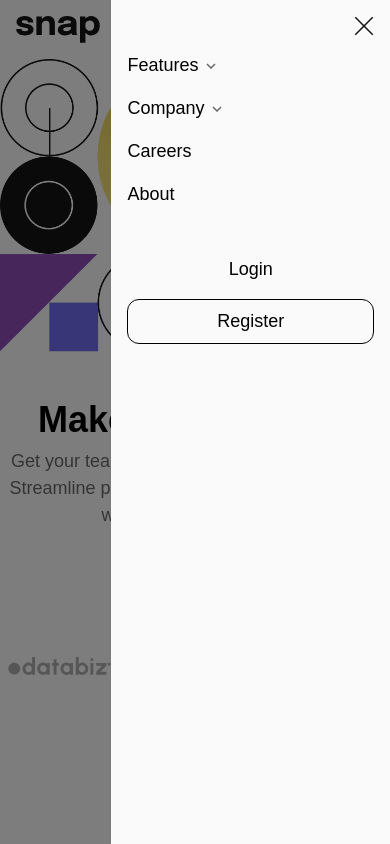
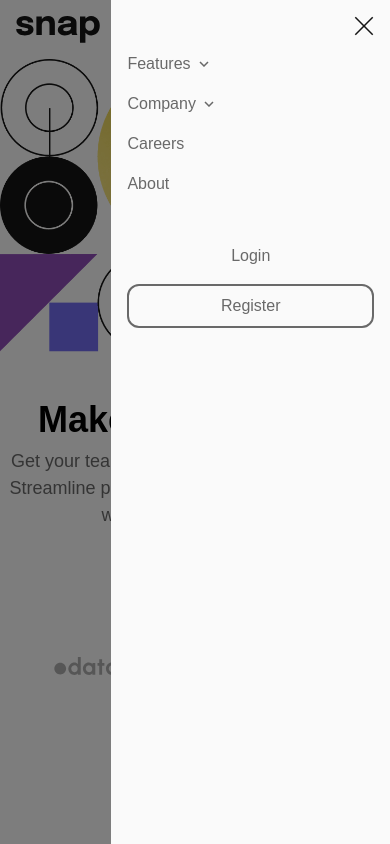
Before and after one commit to elvisnipah/intro-nav-dropdown, a React (Create React App) app: page / in a window 390 px wide. Both pictures are taken after a click on the element 358 px from the left and 29 px from the top of the page. Built offline with nearby package versions, Linux system fonts and the light colour scheme.

Commit message:
make desktop responsive

```diff
--- a/src/App.js
+++ b/src/App.js
@@ -1,10 +1,32 @@
-import { useState } from "react";
+import { useState, useEffect } from "react";
 import Header from "./components/Header";
 import Sidebar from "./components/UI/Sidebar";
 import Body from "./components/Body";
 
 function App() {
   const [sideBarOpen, setSideBarOpen] = useState(false);
+
+  const [windowSize, setWindowSize] = useState(window.innerWidth);
+
+  const [mobileView, setMobileView] = useState(null);
+
+  useEffect(() => {
+    function handleWindowResize() {
+      setWindowSize(window.innerWidth);
+    }
+
+    window.addEventListener("resize", handleWindowResize);
+
+    if (windowSize < 1281) {
+      setMobileView(true);
+    } else {
+      setMobileView(false);
+    }
+
+    return () => {
+      window.removeEventListener("resize", handleWindowResize);
+    };
+  }, [windowSize]);
 
   const openSideBar = () => {
     setSideBarOpen(true);
@@ -17,10 +39,11 @@ function App() {
   };
 
   return (
-    <div className="grow bg-[hsl(0_0%_98%)] text-[18px] font-epilogue">
-      <Header showSideBar={openSideBar} />
+    <div className="grow bg-[hsl(0_0%_98%)] text-[18px] font-epilogue flex flex-col">
+      {/* {windowSize} */}
+      <Header showSideBar={openSideBar} mobileView={mobileView} />
       {sideBarOpen && <Sidebar closeSideBar={closeSideBar} />}
-      <Body />
+      <Body mobileView={mobileView} />
     </div>
   );
 }
--- a/src/components/Body.js
+++ b/src/components/Body.js
@@ -1,34 +1,40 @@
 import React from "react";
 import mobileHeroImage from "../images/image-hero-mobile.png";
+import desktopHeroImage from "../images/image-hero-desktop.png";
 import clientAudiophile from "../images/client-audiophile.svg";
 import clientDatabiz from "../images/client-databiz.svg";
 import clientMaker from "../images/client-maker.svg";
 import clientMeet from "../images/client-meet.svg";
 
-function div() {
+function Body(props) {
   return (
-    <div>
+    <div className="xl:flex xl:flex-row-reverse xl:items-center xl:p-24 xl:justify-center grow">
       <section>
-        <img src={mobileHeroImage} alt="" />
+        {props.mobileView && <img src={mobileHeroImage} alt="" />}
+        {!props.mobileView && (
+          <img src={desktopHeroImage} alt="" className="w-[90%]" />
+        )}
       </section>
-      <section className="flex flex-col justify-center mt-12 items-center">
-        <h1 className="font-bold text-center text-4xl">Make remote work</h1>
-        <p className="p-2 text-center text-[hsl(0,0%,41%)]">
+      <section className="flex flex-col justify-center mt-12 items-center xl:justify-between xl:h-[80%] xl:items-start ">
+        <h1 className="font-bold text-center text-4xl xl:text-7xl xl:text-left xl:w-[82%]">
+          Make remote work
+        </h1>
+        <p className="p-2 text-center text-[hsl(0,0%,41%)] xl:text-start xl:w-[80%] font-epilogue">
           Get your team in sync no matter your location. Streamline processes,
           create team rituals, and watch productivity soar.
         </p>
-        <button className="bg-[hsl(0,0%,8%)] text-white rounded-xl h-12 p-4 flex justify-center items-center mt-4 font-epilogue font-bold">
+        <button className="bg-[hsl(0,0%,8%)] text-white rounded-xl h-12 p-4 flex justify-center items-center mt-4 font-epilogue font-bold hover:bg-[hsl(0,0%,98%)] hover:text-[hsl(0,0%,8%)] border-[2px] border-[hsl(0,0%,8%)]">
           Learn more
         </button>
-      </section>
-      <section className="flex mt-12 justify-between p-2">
-        <img src={clientDatabiz} alt="" className="h-[18px]" />
-        <img src={clientAudiophile} alt="" className="h-[18px]" />
-        <img src={clientMeet} alt="" className="h-[18px]" />
-        <img src={clientMaker} alt="" className="h-[18px]" />
+        <div className="flex mt-12 justify-between p-2 xl:gap-12">
+          <img src={clientDatabiz} alt="" className="h-[18px]" />
+          <img src={clientAudiophile} alt="" className="h-[18px]" />
+          <img src={clientMeet} alt="" className="h-[18px]" />
+          <img src={clientMaker} alt="" className="h-[18px]" />
+        </div>
       </section>
     </div>
   );
 }
 
-export default div;
+export default Body;
--- a/src/components/Header.js
+++ b/src/components/Header.js
@@ -1,16 +1,19 @@
 import React from "react";
 import menuIcon from "../images/icon-menu.svg";
 import logo from "../images/logo.svg";
+import NavMenu from "./NavMenu";
 
 function Header(props) {
   return (
     <header>
-      <nav className="flex justify-between p-4">
-        {/* <p className="font-bold text-3xl">snap</p> */}
-        <img src={logo} alt="" />
-        <div className="cursor-pointer block" onClick={props.showSideBar}>
-          <img src={menuIcon} alt="" />
-        </div>
+      <nav className="flex p-4 items-center xl:gap-8 justify-between xl:justify-start">
+        <img src={logo} alt="" className="xl:h-[27px]" />
+        {props.mobileView && (
+          <div className="cursor-pointer block" onClick={props.showSideBar}>
+            <img src={menuIcon} alt="" />
+          </div>
+        )}
+        {!props.mobileView && <NavMenu mobileView={props.mobileView} />}
       </nav>
     </header>
   );
--- a/src/components/NavMenu.js
+++ b/src/components/NavMenu.js
@@ -1,4 +1,4 @@
-import React, { useState } from "react";
+import React from "react";
 import todoIcon from "../images/icon-todo.svg";
 import calendarIcon from "../images/icon-calendar.svg";
 import remindersIcon from "../images/icon-reminders.svg";
@@ -7,40 +7,13 @@ import downArrowIcon from "../images/icon-arrow-down.svg";
 import upArrowIcon from "../images/icon-arrow-up.svg";
 import closeIcon from "../images/icon-close-menu.svg";
 
+import useComponentVisible from "../hooks/use-component-visible";
+
 const NavMenu = (props) => {
-  const [featuresOpen, setFeaturesOpen] = useState(false);
-  const [companyOpen, setCompanyOpen] = useState(false);
-
-  const handleFeaturesClick = () => {
-    setFeaturesOpen((prevFeaturesOpen) => !prevFeaturesOpen);
-  };
-
-  const handleCompanyClick = () => {
-    setCompanyOpen((prevCompanyOpen) => !prevCompanyOpen);
-  };
-
+  const FeaturesTabCode = () => {
     return (
-    <div className="flex w-3/4 bg-[hsl(0_0%_98%)] text-[18px] font-epilogue">
-      <div className="p-4 w-full flex flex-col gap-4">
-        <img
-          src={closeIcon}
-          alt=""
-          onClick={props.closeSideBar}
-          className="cursor-pointer h-5 w-5 self-end"
-        />
       <div>
-          <div
-            onClick={handleFeaturesClick}
-            className="cursor-pointer flex items-center"
-          >
-            <span className="pr-2">Features</span>
-            <img src={featuresOpen ? upArrowIcon : downArrowIcon} alt="" />
-          </div>
-          <div
-            className={`${
-              featuresOpen ? "flex" : "hidden"
-            } pl-8 py-2 flex-col gap-2`}
-          >
+        <div className="pl-8 py-2 flex flex-col gap-3 xl:absolute xl:left-[8%] xl:top-[8%] xl:bg-white xl:p-4 xl:rounded-xl">
           <span className="cursor-pointer flex gap-3 items-center hover:text-gray-600 max-w-[120px]">
             <img src={todoIcon} alt="" className="h-4" /> <p>Todo List</p>
           </span>
@@ -55,43 +28,81 @@ const NavMenu = (props) => {
           </span>
         </div>
       </div>
-        <div className="">
-          <div
-            onClick={handleCompanyClick}
-            className="flex items-center cursor-pointer"
-          >
-            <span className="pr-2 ">Company</span>
-            <img src={companyOpen ? upArrowIcon : downArrowIcon} alt="" />
+    );
+  };
+
+  const FeaturesTabComponent = () => {
+    const { ref, isComponentVisible } = useComponentVisible(false);
+    return (
+      <div ref={ref}>
+        <div className="cursor-pointer flex items-center relative">
+          <span className="pr-2 hover:text-[hsl(0,0%,8%)]">Features</span>
+          <img src={isComponentVisible ? upArrowIcon : downArrowIcon} alt="" />
         </div>
-          <div
-            className={`${
-              companyOpen ? "flex" : "hidden"
-            } pl-8 py-2 flex-col gap-2`}
-          >
-            <p className="hover:text-gray-600 cursor-pointer max-w-[80px]">
+        {isComponentVisible && <FeaturesTabCode />}
+      </div>
+    );
+  };
+
+  const CompanyTabCode = () => {
+    return (
+      <div>
+        <div className="pl-8 py-2 flex flex-col gap-2 xl:absolute xl:left-[18%] xl:top-[8%] xl:bg-white xl:p-4 xl:rounded-xl">
+          <p className="hover:text-[hsl(0,0%,8%)] cursor-pointer max-w-[90px]">
             History
           </p>
-            <p className="hover:text-gray-600 cursor-pointer max-w-[80px]">
+          <p className="hover:text-[hsl(0,0%,8%)] cursor-pointer max-w-[90px]">
             Our Team
           </p>
-            <p className="hover:text-gray-600 cursor-pointer max-w-[80px]">
+          <p className="hover:text-[hsl(0,0%,8%)] cursor-pointer max-w-[90px]">
             Blog
           </p>
         </div>
       </div>
+    );
+  };
+
+  const CompanyTabComponent = () => {
+    const { ref, isComponentVisible } = useComponentVisible(false);
+    return (
+      <div ref={ref}>
+        <div className="flex items-center cursor-pointer relative">
+          <span className="pr-2 hover:text-[hsl(0,0%,8%)]">Company</span>
+          <img src={isComponentVisible ? upArrowIcon : downArrowIcon} alt="" />
+        </div>
+        {isComponentVisible && <CompanyTabCode />}
+      </div>
+    );
+  };
+
+  return (
+    <div className="flex w-3/4 xl:w-full bg-[hsl(0_0%_98%)] text-[hsl(0,0%,41%)] font-epilogue">
+      <div className="p-4 w-full flex flex-col gap-4 xl:flex-row xl:items-center xl:justify-between">
+        <img
+          src={closeIcon}
+          alt=""
+          onClick={props.closeSideBar}
+          className="cursor-pointer h-5 w-5 self-end xl:hidden"
+        />
+        <div className="flex gap-4 flex-col xl:flex-row">
+          <FeaturesTabComponent />
+          <CompanyTabComponent />
           <div>
-          <p className="hover:text-gray-600 cursor-pointer max-w-[80px]">
+            <p className="hover:text-[hsl(0,0%,8%)] cursor-pointer max-w-[80px]">
               Careers
             </p>
           </div>
           <div>
-          <p className="hover:text-gray-600 cursor-pointer max-w-[80px]">
+            <p className="hover:text-[hsl(0,0%,8%)] cursor-pointer max-w-[80px]">
               About
             </p>
           </div>
-        <div className="flex flex-col mt-8 gap-4">
-          <button className="font-epilogue">Login</button>
-          <button className="rounded-xl border-[1px] border-black p-2 font-epilogue">
+        </div>
+        <div className="flex flex-col mt-8 gap-4 xl:flex-row xl:mt-0 xl:justify-end">
+          <button className="font-epilogue hover:text-[hsl(0,0%,8%)]">
+            Login
+          </button>
+          <button className="rounded-xl border-[2px] border-[hsl(0,0%,41%)] hover:border-[hsl(0,0%,8%)] p-2 font-epilogue hover:text-[hsl(0,0%,8%)]">
             Register
           </button>
         </div>
--- /dev/null
+++ b/src/hooks/use-component-visible.js
@@ -0,0 +1,24 @@
+import { useState, useEffect, useRef } from "react";
+
+export default function useComponentVisible(initialIsVisible) {
+  const [isComponentVisible, setIsComponentVisible] =
+    useState(initialIsVisible);
+  const ref = useRef(null);
+
+  const handleClickOutside = (event) => {
+    if (ref.current && !ref.current.contains(event.target)) {
+      setIsComponentVisible(false);
+    } else {
+      setIsComponentVisible(true);
+    }
+  };
+
+  useEffect(() => {
+    document.addEventListener("click", handleClickOutside, true);
+    return () => {
+      document.removeEventListener("click", handleClickOutside, true);
+    };
+  }, []);
+
+  return { ref, isComponentVisible, setIsComponentVisible };
+}
--- a/src/index.css
+++ b/src/index.css
@@ -1,4 +1,4 @@
 @tailwind base;
 @tailwind components;
 @tailwind utilities;
-@import url("https://fonts.googleapis.com/css2?family=Inter:wght@400;700&display=swap");
+@import url("https://fonts.googleapis.com/css2?family=Epilogue:ital,wght@0,500;0,700;1,400&display=swap");
```
Lines whose indentation alone changed are shown as unchanged.
